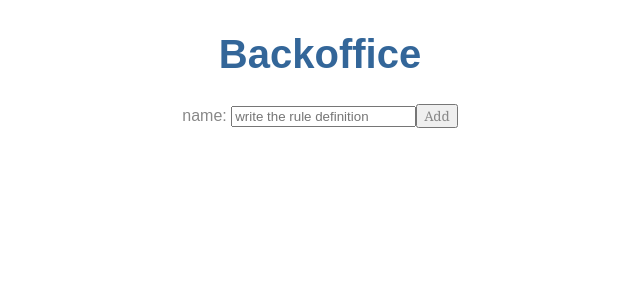
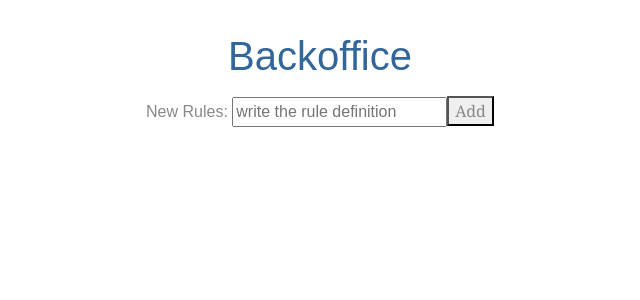
Before and after one commit to lucianap/tp1-client-web, an Angular app: page / in a window 1280 px wide. Shown: the top 300 px of the page, without its empty margins (320-960 px from the left). Built offline with nearby package versions, Linux system fonts and the light colour scheme; no server answers.

Commit message:
Finished new rule agregation

```diff
--- a/package.json
+++ b/package.json
@@ -20,7 +20,9 @@
     "@angular/platform-browser": "^6.0.2",
     "@angular/platform-browser-dynamic": "^6.0.2",
     "@angular/router": "^6.0.2",
+    "bootstrap": "^4.1.1",
     "core-js": "^2.5.4",
+    "font-awesome": "^4.7.0",
     "rxjs": "^6.0.0",
     "zone.js": "^0.8.26"
   },
--- a/src/app/State.ts
+++ /dev/null
@@ -1,6 +0,0 @@
-import { Rule } from './rule';
-
-export class State {
-  "past-data": Array<string>;
-  rules: Array<Rule>;
-}
--- a/src/app/mock-rules.ts
+++ /dev/null
@@ -1,4 +0,0 @@
-import { Rule } from './rule';
-
-export const RULES: Rule[] = [
-];
--- a/src/app/rule.ts
+++ /dev/null
@@ -1,4 +0,0 @@
-export class Rule {
-  type: string;
-  name: string;
-}
--- a/src/app/rules-definition/rules-definition.component.css
+++ b/src/app/rules-definition/rules-definition.component.css
@@ -0,0 +1,3 @@
+input[type="text"] {
+  width: 7000px;
+}
--- a/src/app/rules-definition/rules-definition.component.html
+++ b/src/app/rules-definition/rules-definition.component.html
@@ -1,8 +1,6 @@
-<p>
-
-  <label>name:
+<div>
+  <label>New Rules:
     <input [(ngModel)]="_rule" placeholder="write the rule definition">
   </label>
   <button (click)="addRule()">Add</button>
-
-</p>
+</div>
--- a/src/app/rules-definition/rules-definition.component.ts
+++ b/src/app/rules-definition/rules-definition.component.ts
@@ -12,7 +12,8 @@ export class RulesDefinitionComponent implements OnInit {
 
   constructor(private stateService: StateService) { }
 
-  addRule() {
+  public addRule() {
+    console.log(this._rule);
     this.stateService.postRules(this._rule);
   }
 
--- a/src/app/state.service.ts
+++ b/src/app/state.service.ts
@@ -1,10 +1,6 @@
-import { Injectable } from '@angular/core';
-import { Observable, of } from 'rxjs';
-import { Rule } from './rule';
-import { RULES } from './mock-rules';
-import { HttpClient, HttpHeaders } from '@angular/common/http';
-import { map, take } from 'rxjs/operators';
-import { State } from './State';
+import {Injectable} from '@angular/core';
+import {Observable} from 'rxjs';
+import {HttpClient} from '@angular/common/http';
 
 @Injectable({
   providedIn: 'root'
@@ -20,7 +16,8 @@ export class StateService {
   }
 
   postRules(rules) {
-    this.http.post(this.postRulesUrl, rules);
+    console.log(JSON.parse(rules));
+    this.http.post(this.postRulesUrl, rules).subscribe();
   }
 
   constructor(private http: HttpClient) { }
--- a/src/app/state/state.component.ts
+++ b/src/app/state/state.component.ts
@@ -1,7 +1,5 @@
-import { Component, OnInit } from '@angular/core';
-import { StateService } from '../state.service';
-import { State } from '../State';
-import { Observable, of } from 'rxjs';
+import {Component, OnInit} from '@angular/core';
+import {StateService} from '../state.service';
 
 @Component({
   selector: 'app-state',
--- a/src/styles.css
+++ b/src/styles.css
@@ -1,4 +1,8 @@
 /* You can add global styles to this file, and also import other style files */
+
+@import "~bootstrap/dist/css/bootstrap.css";
+@import "~font-awesome/css/font-awesome.css";
+
 h1 {
   color: #369;
   font-family: Arial, Helvetica, sans-serif;
@@ -12,10 +16,15 @@ h2, h3 {
 body {
   margin: 2em;
 }
-body, input[text], button {
+body, button {
   color: #888;
   font-family: Cambria, Georgia;
 }
+
+input[text] {
+  width: 1200px;
+}
+
 /* everywhere else */
 * {
   font-family: Arial, Helvetica, sans-serif;
```
Also changed, not shown: 1 other file (tests, documents, lock files or other folders).
